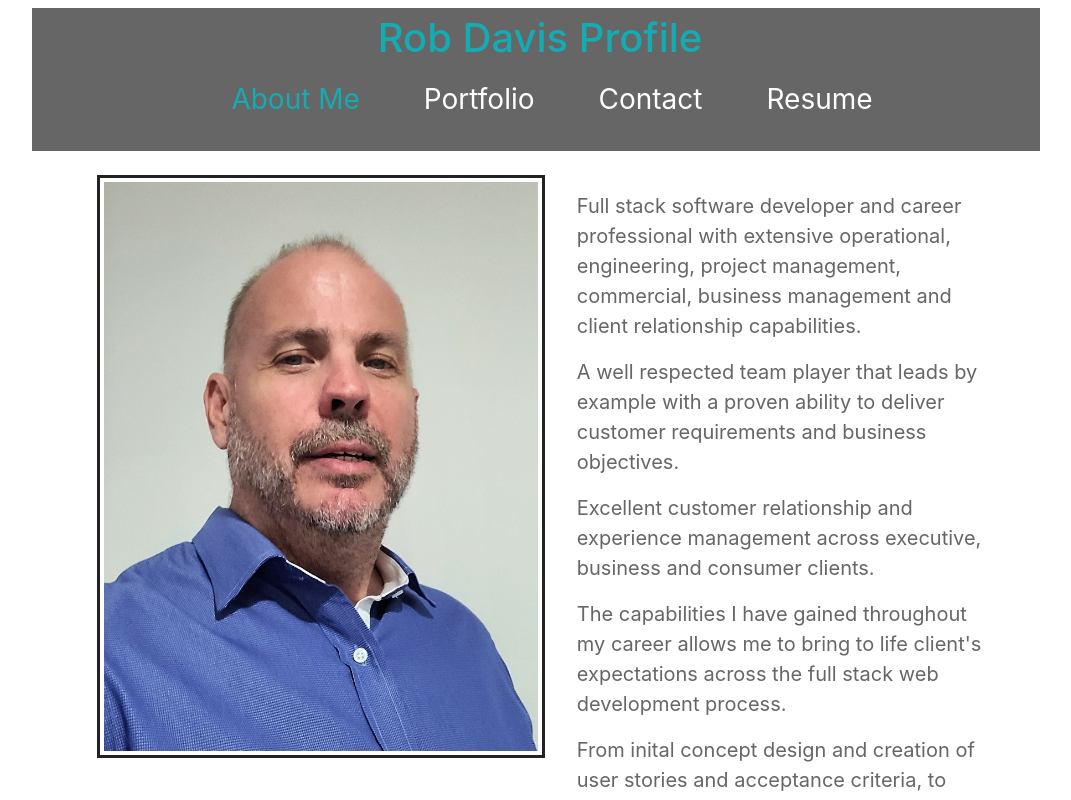
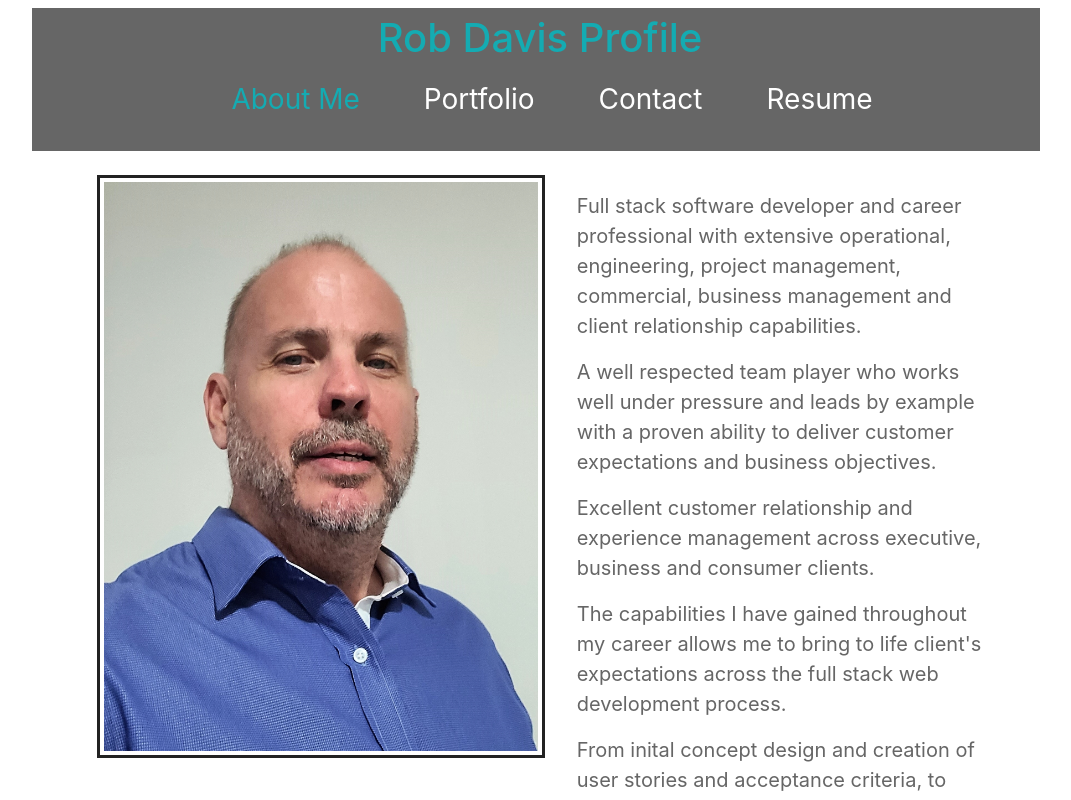
Before and after one commit to robertpdavis/my-react-portfolio, a React (Create React App) app: page / in a window 1280 px wide. Shown: the top 800 px of the page, without its empty margins (104-1175 px from the left). Built offline with nearby package versions, Linux system fonts and the light colour scheme.

Commit message:
Updated resume and About page.

```diff
--- a/src/components/pages/About.js
+++ b/src/components/pages/About.js
@@ -17,8 +17,8 @@ export default function About() {
             project management, commercial, business management and client relationship capabilities.
           </p>
           <p>
-            A well respected team player that leads by example with a proven ability to deliver customer
-            requirements and business objectives.
+            A well respected team player who works well under pressure and leads by example with a proven ability to deliver customer
+            expectations and business objectives.
           </p>
           <p>
             Excellent customer relationship and experience management across executive, business and
```
Also changed, not shown: 1 other file (tests, documents, lock files or other folders).
